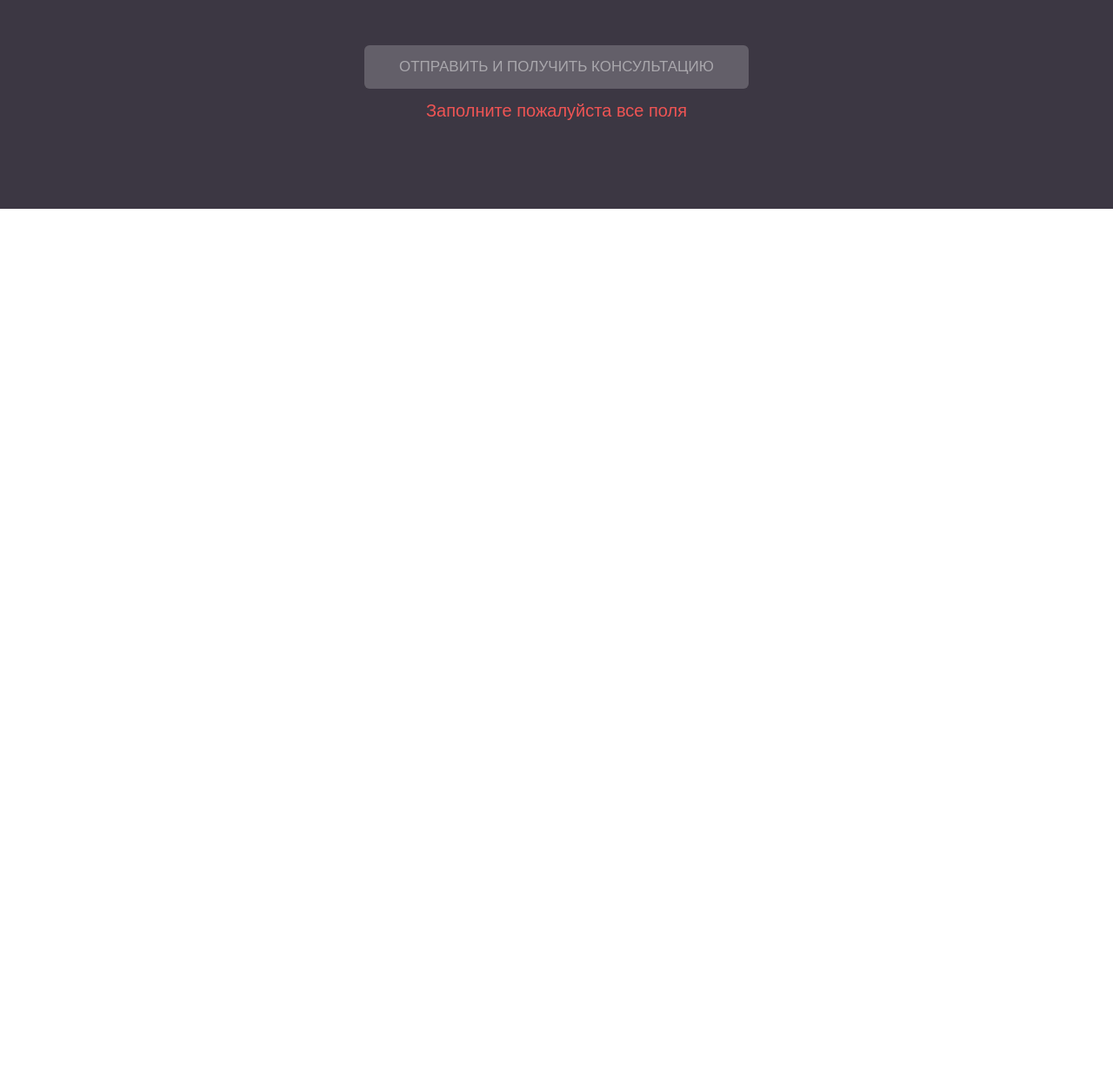
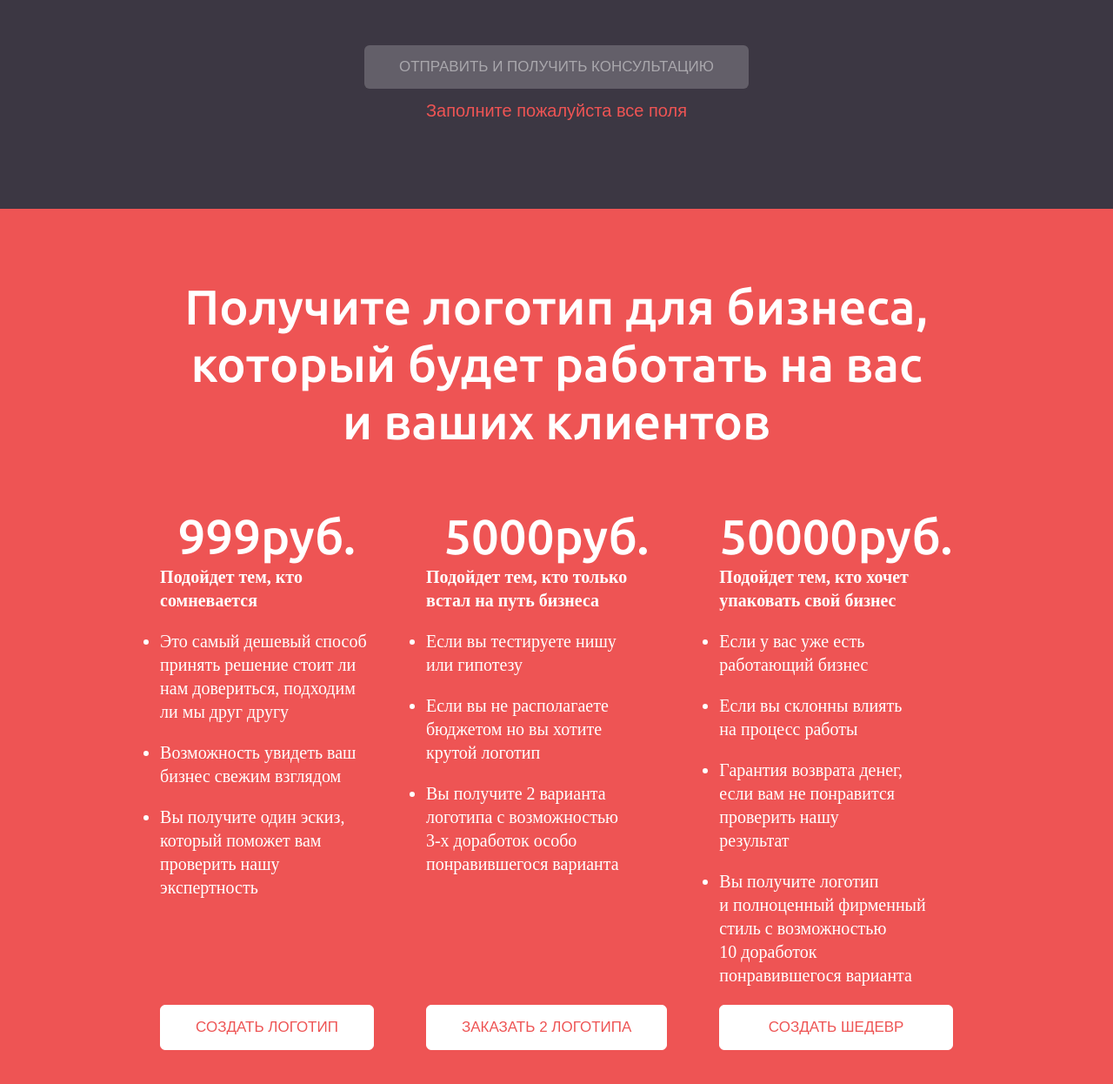
Before and after one commit to oleLebed/made-layout, a website built with webpack: page index.html in a window 1280 px wide. Shown: the part 4129-5375 px from the top of the page at 87% size. Before the commit the page ends 4369 px from the top, so only its background shows below. Built offline with nearby package versions, Linux system fonts and the light colour scheme.

Commit message:
section 8 skeleton

```diff
--- a/index.html
+++ b/index.html
@@ -343,6 +343,111 @@
             </div>
         </div>
     </section>
+    <section class="section-8">
+        <span class="section-8__title">
+            Получите логотип для бизнеса,<br>
+            который будет работать на вас<br>
+            и ваших клиентов<br><br>
+        </span>
+        <div class="section-8__tariffs">
+            <div class="section-8__tariffs-item">
+                <div>
+                    <span class="section-8__title">999руб.</span>
+                    <div class="section-8__tariffs-item-comment">
+                        <b>Подойдет тем, кто<br>сомневается</b>
+                        <ul>
+                            <li>
+                                Это самый дешевый способ<br>
+                                принять решение стоит ли<br>
+                                нам довериться, подходим<br>
+                                ли мы друг другу
+                            </li>
+                            <li>
+                                Возможность увидеть ваш<br>
+                                бизнес свежим взглядом
+                            </li>
+                            <li>
+                                Вы получите один эскиз,<br>
+                                который поможет вам<br>
+                                проверить нашу<br>
+                                экспертность
+                            </li>
+                        </ul>
+                    </div>
+                </div>
+                <button class="button button_white">
+                    СОЗДАТЬ ЛОГОТИП
+                </button>
+            </div>
+            <div class="section-8__tariffs-item">
+            <div>
+                <span class="section-8__title">5000руб.</span>
+                <div class="section-8__tariffs-item-comment">
+                    <b>Подойдет тем, кто только<br>встал на путь бизнеса</b>
+                    <ul>
+                        <li>
+                            Если вы тестируете нишу<br>
+                            или гипотезу
+                        </li>
+                        <li>
+                            Если вы не располагаете<br>
+                            бюджетом но вы хотите<br>
+                            крутой логотип
+                        </li>
+                        <li>
+                            Вы получите 2 варианта<br>
+                            логотипа с возможностью<br>
+                            3-х доработок особо<br>
+                            понравившегося варианта
+                        </li>
+                    </ul>
+                </div>
+            </div>
+            <button class="button button_white">
+                ЗАКАЗАТЬ 2 ЛОГОТИПА
+            </button>
+        </div>
+            <div class="section-8__tariffs-item">
+            <div>
+                <span class="section-8__title">50000руб.</span>
+                <div class="section-8__tariffs-item-comment">
+                    <b>Подойдет тем, кто хочет<br>упаковать свой бизнес</b>
+
+
+
+
+
+                    <ul>
+                        <li>
+                            Если у вас уже есть<br>
+                            работающий бизнес
+                        </li>
+                        <li>
+                            Если вы склонны влиять<br>
+                            на процесс работы
+                        </li>
+                        <li>
+                            Гарантия возврата денег,<br>
+                            если вам не понравится<br>
+                            проверить нашу<br>
+                            результат
+                        </li>
+                        <li>
+                            Вы получите логотип<br>
+                            и полноценный фирменный<br>
+                            стиль с возможностью<br>
+                            10 доработок<br>
+                            понравившегося варианта
+                        </li>
+                    </ul>
+                </div>
+            </div>
+            <button class="button button_white">
+                СОЗДАТЬ ШЕДЕВР
+            </button>
+        </div>
+        </div>
+    </section>
 
     <script src="dist/main.js"></script>
 </body>
--- a/src/main.scss
+++ b/src/main.scss
@@ -324,3 +324,42 @@ body {
     }
   }
 }
+
+.section-8 {
+    background-color: #ee5454;
+    color: #fff;
+    padding: 4rem 0 5rem 0;
+    text-align: center;
+
+    &__title {
+        font-family: Ubuntu, sans-serif;
+        font-size: 2.8rem;
+        font-weight: 500;
+        line-height: 1.18;
+    }
+
+    &__tariffs {
+        display: flex;
+        justify-content: center;
+    }
+
+    &__tariffs-item {
+        display: flex;
+        flex-direction: column;
+        justify-content: space-between;
+        margin: 0 1.5rem;
+    }
+
+    &__tariffs-item-comment {
+        line-height: 1.35;
+        text-align: left;
+    }
+
+    &__tariffs-item-comment > ul {
+        padding-inline-start: 0;
+    }
+
+    &__tariffs-item-comment > ul > li {
+        margin: 0.5rem 0 1rem 0;
+    }
+}
```
